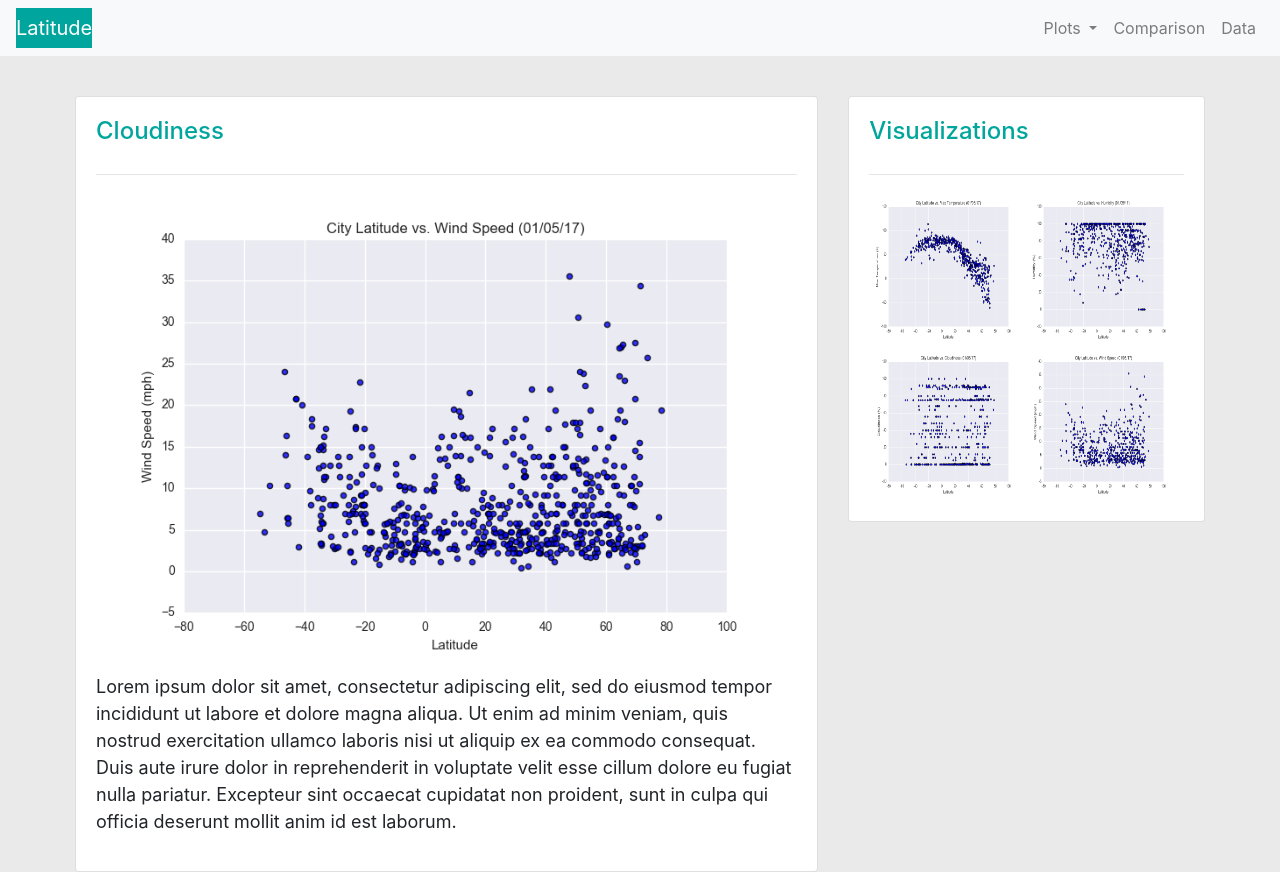
After one commit to randyn/weather-dashboard, a Flask app: page /windspeed in a window 1280 px wide. The commit adds this page. Run offline with Flask 2, Linux system fonts and the light colour scheme; some libraries are stand-ins or nearby versions.

Commit message:
add windspeed

```diff
--- a/app.py
+++ b/app.py
@@ -22,5 +22,8 @@ def humidity():
 def cloudiness():
     return render_template('cloudiness.html')
 
+@app.route('/windspeed')
+def windspeed():
+    return render_template('windspeed.html')
 if __name__ == "__main__":
     app.run(debug=True)
--- a/templates/base-template.html
+++ b/templates/base-template.html
@@ -27,6 +27,7 @@
             <a class="dropdown-item" href="/max-temp">Max Temperature</a>
             <a class="dropdown-item" href="/humidity">Humidity</a>
             <a class="dropdown-item" href="/cloudiness">Cloudiness</a>
+            <a class="dropdown-item" href="/windspeed">Windspeed</a>
           </div>
         </li>
         <li class="nav-item">
--- /dev/null
+++ b/templates/windspeed.html
@@ -0,0 +1,24 @@
+{% extends "base-template.html" %}
+{% block title %}Windspeed{% endblock %}
+{% block content %}
+  <div class="container">
+
+    <div class="row">
+      <div class="main-body col-lg-8">
+        <div class="card">
+          <div class="card-body">
+            <h5 class="card-title">Cloudiness</h5>
+            <hr/>
+            <img class="comparison-img" src="{{ url_for('static', filename='images/fig4.png') }}"/>
+            <div class="card-text">
+              <p>
+                  Lorem ipsum dolor sit amet, consectetur adipiscing elit, sed do eiusmod tempor incididunt ut labore et dolore magna aliqua. Ut enim ad minim veniam, quis nostrud exercitation ullamco laboris nisi ut aliquip ex ea commodo consequat. Duis aute irure dolor in reprehenderit in voluptate velit esse cillum dolore eu fugiat nulla pariatur. Excepteur sint occaecat cupidatat non proident, sunt in culpa qui officia deserunt mollit anim id est laborum.
+              </p>
+
+            </div>
+          </div>
+        </div>
+      </div>
+    {% include "partials/visualization-sidebar.html" %}
+  </div>
+{% endblock %}
```
